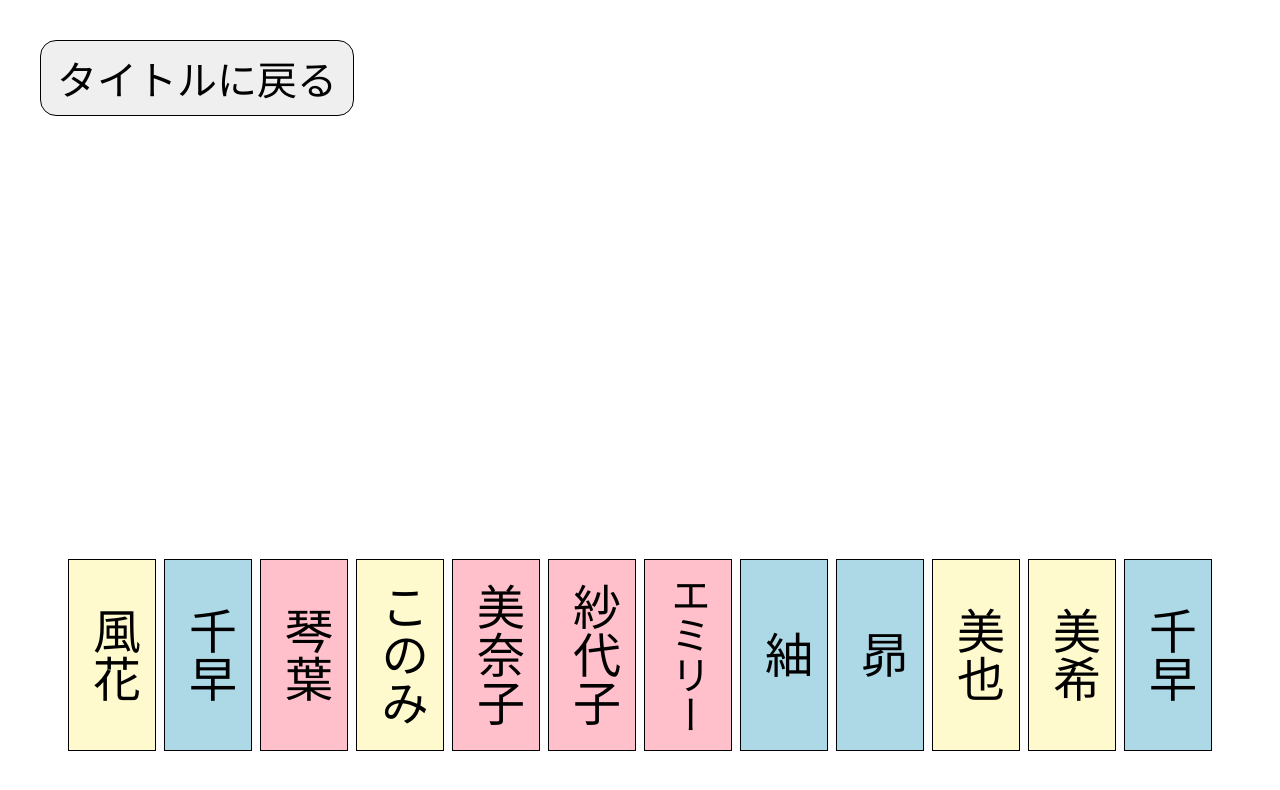
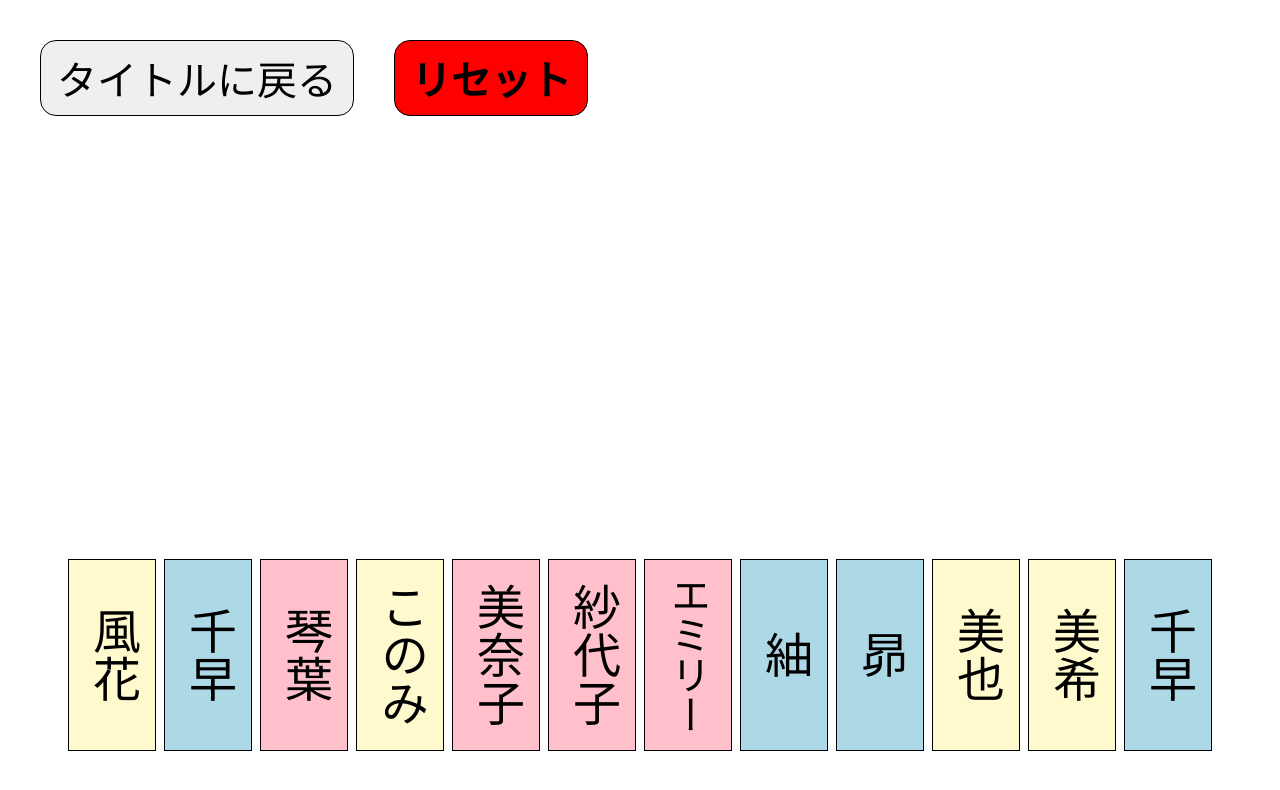
Before and after one commit to YSRKEN/Hitori-Jong-2nd, a React (Create React App) app in the folder hitori-jong-2nd/: page / in a window 1280 px wide. Both pictures are taken after a click on the button "ゲーム開始". Shown: the top 790 px of the page. Built offline with nearby package versions, Linux system fonts and the light colour scheme.

Commit message:
[add] 盤面をリセットするボタンを設けた

```diff
--- a/hitori-jong-2nd/src/css/module.css
+++ b/hitori-jong-2nd/src/css/module.css
@@ -12,6 +12,13 @@
 
 .back-title {
   font-size: 5vh;
+  padding: 1vh 2vh 1vh 2vh;
+}
+
+.reset-game {
+  background-color: red;
+  font-size: 5vh;
+  font-weight: bold;
   padding: 1vh 2vh 1vh 2vh;
 }
 
@@ -90,7 +97,7 @@
 
 .idol-tile-small {
   font-size: 5vh;
-  line-height: 6vh;
+  line-height: 5vh;
 }
 
 .idol-tile-Princess {
--- a/hitori-jong-2nd/src/scene/Game.tsx
+++ b/hitori-jong-2nd/src/scene/Game.tsx
@@ -3,17 +3,25 @@ import { ApplicationContext } from 'context';
 import MyHandTileList from 'parts/MyHandTileList';
 
 // ゲーム画面
-const GameSceneBase: React.FC<{ backToTitle: () => void }> = ({
-  backToTitle,
-}) => (
+const GameSceneBase: React.FC<{
+  backToTitle: () => void;
+  resetGame: () => void;
+}> = ({ backToTitle, resetGame }) => (
   <>
     <div className="l-header">
       <button
         type="button"
-        className="default-button back-title"
+        className="l-margin-right default-button back-title"
         onClick={backToTitle}
       >
         タイトルに戻る
+      </button>
+      <button
+        type="button"
+        className="default-button reset-game"
+        onClick={resetGame}
+      >
+        リセット
       </button>
     </div>
     <div className="l-footer">
@@ -25,9 +33,16 @@ const GameSceneBase: React.FC<{ backToTitle: () => void }> = ({
 const GameScene: React.FC = () => {
   const { dispatch } = useContext(ApplicationContext);
 
+  const resetGame = () => {
+    if (window.confirm('盤面をリセットしますか？')) {
+      dispatch({ type: 'resetGame', message: '' });
+    }
+  };
+
   return (
     <GameSceneBase
       backToTitle={() => dispatch({ type: 'BackToTitle', message: '' })}
+      resetGame={resetGame}
     />
   );
 };
--- a/hitori-jong-2nd/src/store.ts
+++ b/hitori-jong-2nd/src/store.ts
@@ -50,42 +50,53 @@ const useStore = (): ApplicationState => {
   const [, setDeckPointer] = useState(loadSetting('DeckPointer', 0));
 
   // 対戦相手の手牌(ゲーム画面用)
-  const otherHand = loadSetting('OtherHand', Array<Hand>());
-  const saveOtherHand = () => {
-    saveSetting('OtherHand', otherHand);
+  const [otherHand, setOtherHand] = useState(
+    loadSetting('OtherHand', Array<Hand>()),
+  );
+  const setOtherHand2 = (hands: Hand[]) => {
+    setOtherHand(hands);
+    saveSetting('OtherHand', hands);
+  };
+
+  // リセットとして、洗牌・配牌を行う
+  const resetGame = (tileDeckTemp?: number[]) => {
+    let tileDeckTemp2 =
+      typeof tileDeckTemp !== 'undefined' ? [...tileDeckTemp] : [...tileDeck];
+    tileDeckTemp2 = shuffleDeck(tileDeckTemp2);
+    setTileDeck2(tileDeckTemp2);
+
+    // 指定した範囲の牌をセットする
+    const otherHandtemp: Hand[] = [];
+    for (let pi = 0; pi < PRODUCER_COUNT; pi += 1) {
+      const handArray = tileDeckTemp2.slice(
+        pi * HAND_TILE_COUNT,
+        (pi + 1) * HAND_TILE_COUNT,
+      );
+      if (pi === 0) {
+        setMyHandG2(createHandFromArray(handArray));
+      } else {
+        otherHandtemp.push(createHandFromArray(handArray));
+      }
+    }
+    setOtherHand2(otherHandtemp);
+
+    // 牌を配る
+    setDeckPointer(HAND_TILE_COUNT * 4);
   };
 
   // アプリケーション開始時、牌山が初期化されていない時は初期化する
   useEffect(() => {
     if (tileDeck.length === 0) {
       // 牌山を作る
-      let tileDeckTemp = Array<number>();
+      const tileDeckTemp = Array<number>();
       for (let id = 0; id < IDOL_LIST_COUNT; id += 1) {
         for (let count = 0; count < TILE_COUNT; count += 1) {
           tileDeckTemp.push(id);
         }
       }
 
-      // 洗牌
-      tileDeckTemp = shuffleDeck(tileDeckTemp);
-      setTileDeck2(tileDeckTemp);
-
-      // 指定した範囲の牌をセットする
-      for (let pi = 0; pi < PRODUCER_COUNT; pi += 1) {
-        const handArray = tileDeckTemp.slice(
-          pi * HAND_TILE_COUNT,
-          (pi + 1) * HAND_TILE_COUNT,
-        );
-        if (pi === 0) {
-          setMyHandG2(createHandFromArray(handArray));
-        } else {
-          otherHand.push(createHandFromArray(handArray));
-        }
-      }
-      saveOtherHand();
-
-      // 牌を配る
-      setDeckPointer(HAND_TILE_COUNT * 4);
+      // その他の初期化処理
+      resetGame(tileDeckTemp);
     }
     // eslint-disable-next-line react-hooks/exhaustive-deps
   }, []);
@@ -94,6 +105,7 @@ const useStore = (): ApplicationState => {
   const dispatch = (action: Action) => {
     console.log(myHandG);
     console.log(otherHand);
+    console.log(tileDeck);
 
     switch (action.type) {
       case 'TitleToGame':
@@ -104,6 +116,10 @@ const useStore = (): ApplicationState => {
         break;
       case 'BackToTitle':
         setApplicationMode2('Title');
+        break;
+      // ゲーム状態をリセットする
+      case 'resetGame':
+        resetGame();
         break;
       default:
         break;
```
Also changed, not shown: hitori-jong-2nd/src/constant/action.ts (+7 -3 lines).
